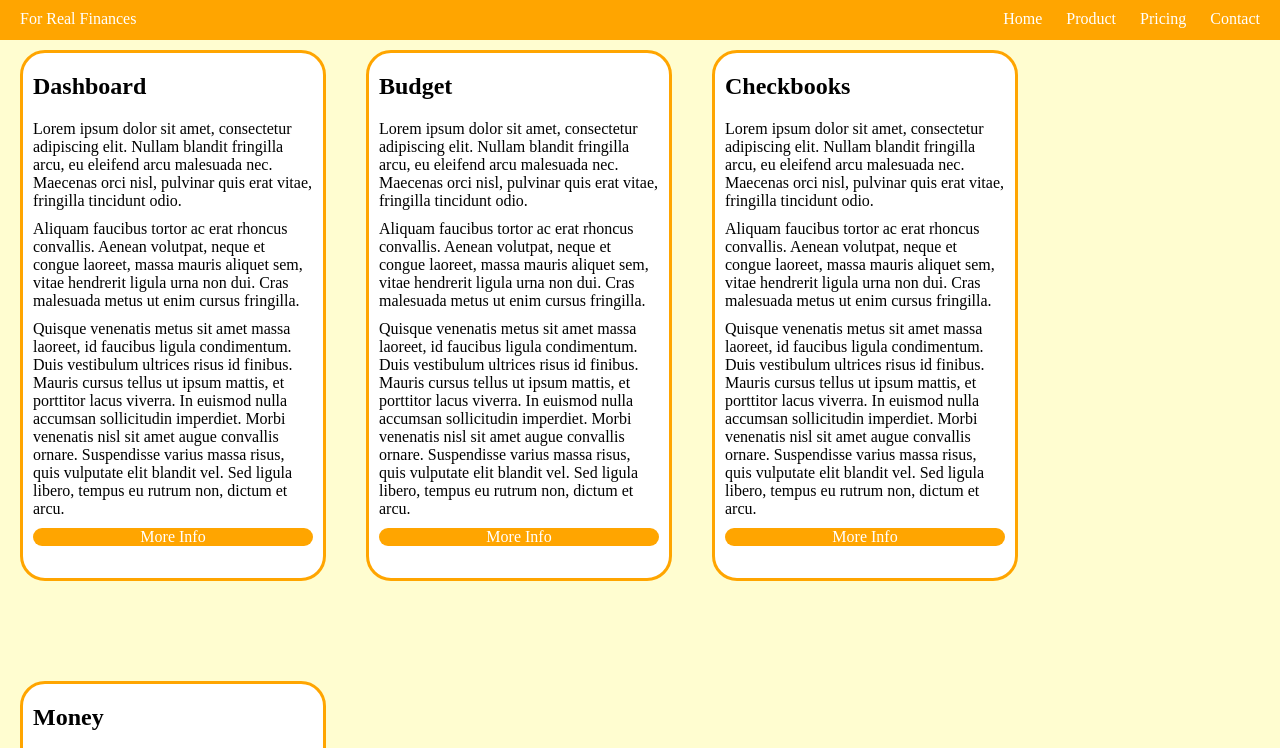
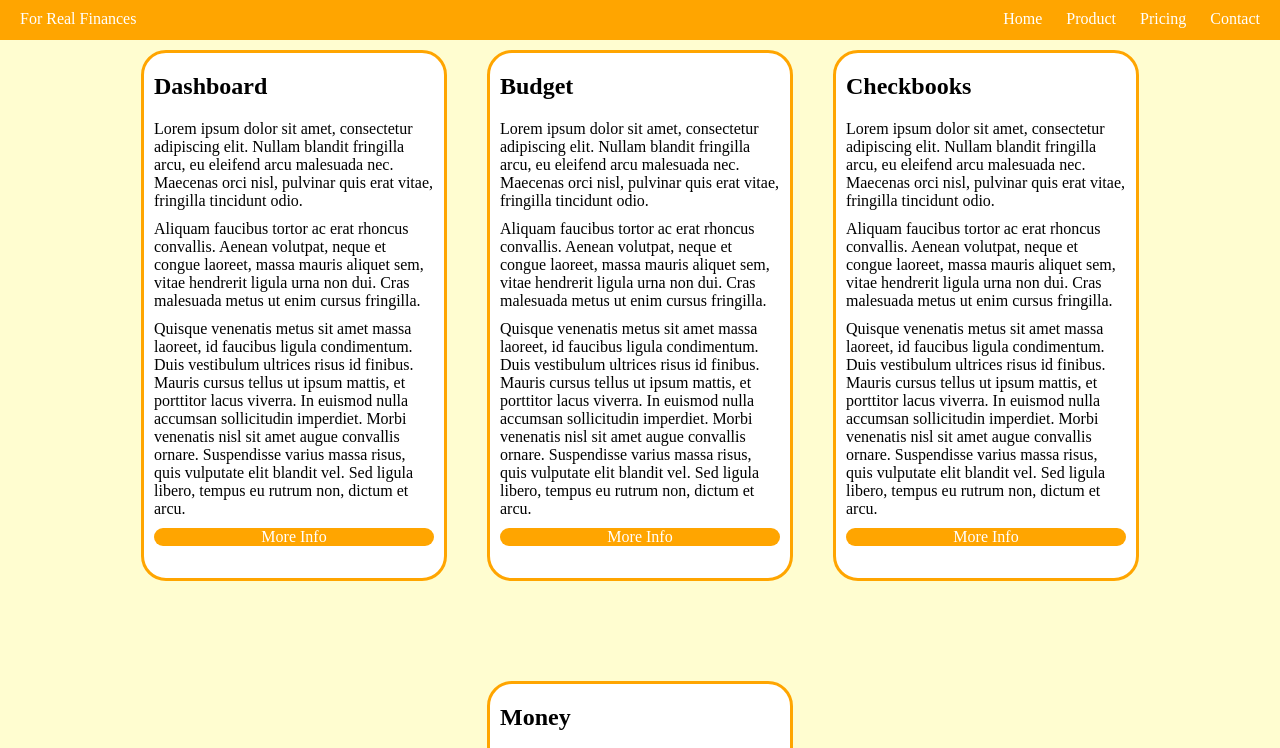
Before and after one commit to Fish311/w3d1project, a plain HTML site: page index.html in a window 1280 px wide. Shown: the top 748 px of the page. Drawn offline with Linux system fonts and the light colour scheme.

Commit message:
changed float to flexbox.

```diff
--- a/main.css
+++ b/main.css
@@ -12,6 +12,8 @@ body {
     position: fixed;
     z-index: 2;
     height: 40px;
+    display: flex;
+    justify-content: space-between;
   }
 
   #nav a {
@@ -24,23 +26,24 @@ body {
       padding-left: 20px;
   }
   #navtitle {
-      float: left;
       padding-top: 10px;
   }
   #navlist {
-      float: right;
       text-decoration: none;
       padding-top: 10px;
   }
   .cardscontainer {
       max-width: 1500px;
       margin: 0 auto;
+      display: flex;
+    justify-content: center;
+    align-items: center;
+    flex-wrap: wrap;
   }
   #dashcontainer {
     border: orange solid;
     background-color: white;
     display: inline-block;
-    float: left;
     margin: 50px 20px;
     width: 300px;
     height: 525px;
@@ -50,7 +53,6 @@ body {
     border: orange solid;
     background-color: white;
     display: inline-block;
-    float: left;
     margin: 50px 20px;
     width: 300px;
     height: 525px;
@@ -60,7 +62,6 @@ body {
     border: orange solid;
     background-color: white;
     display: inline-block;
-    float: left;
     margin: 50px 20px;
     width: 300px;
     height: 525px;
@@ -70,7 +71,6 @@ body {
     border: orange solid;
     background-color: white;
     display: inline-block;
-    float: left;
     margin: 50px 20px;
     width: 300px;
     height: 525px;
```
